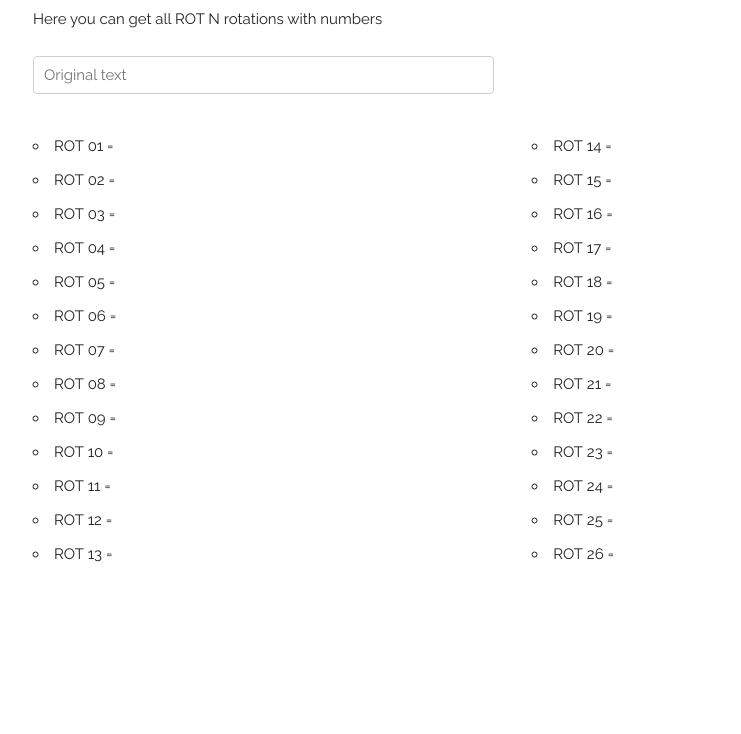
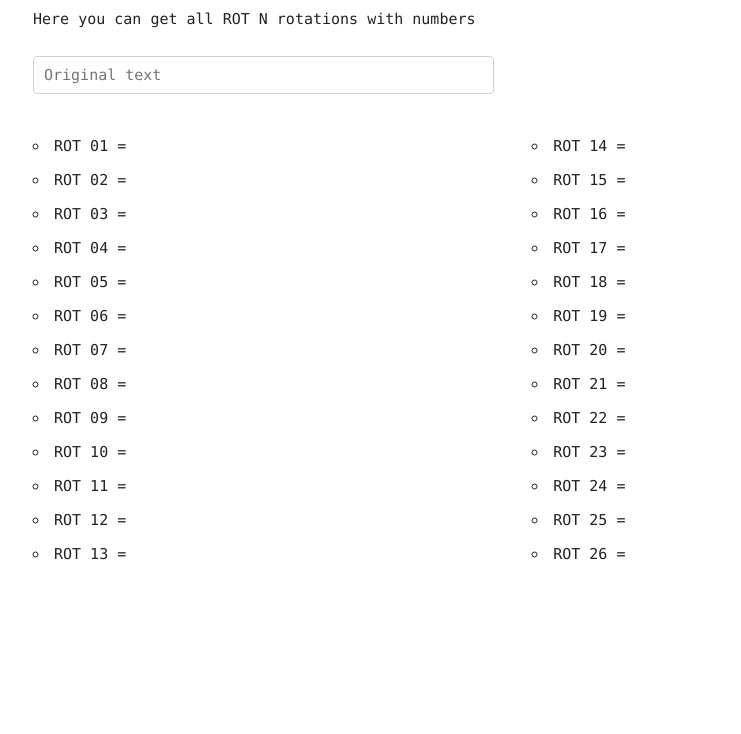
Before and after one commit to aviskase/ingress-passcode-helpers, a plain HTML site: page index.html in a window 1280 px wide. Shown: the part 66-800 px from the top of the page, without its empty margins (127-868 px from the left). Drawn offline with Linux system fonts and the light colour scheme.

Commit message:
Change font to monospaced

```diff
--- a/css/skeleton.css
+++ b/css/skeleton.css
@@ -124,7 +124,8 @@ body {
   font-size: 1.5em; /* currently ems cause chrome bug misinterpreting rems on body element */
   line-height: 1.6;
   font-weight: 400;
-  font-family: "Raleway", "HelveticaNeue", "Helvetica Neue", Helvetica, Arial, sans-serif;
+  /* Custom font style */
+  font-family: Consolas, "Andale Mono WT", "Andale Mono", "Lucida Console", "Lucida Sans Typewriter", "DejaVu Sans Mono", "Bitstream Vera Sans Mono", "Liberation Mono", "Nimbus Mono L", Monaco, "Courier New", Courier, monospace;
   color: #222; }
 
 
--- a/index.html
+++ b/index.html
@@ -6,7 +6,6 @@
 
   <title>Helpers for Ingress passcodes decoding</title>
 
-  <link href='http://fonts.googleapis.com/css?family=Raleway:400,300,600' rel='stylesheet' type='text/css'>
   <link rel="stylesheet" href="css/normalize.css">
   <link rel="stylesheet" href="css/skeleton.css">
   <script type="text/javascript" src="js/script.js"></script>
```
